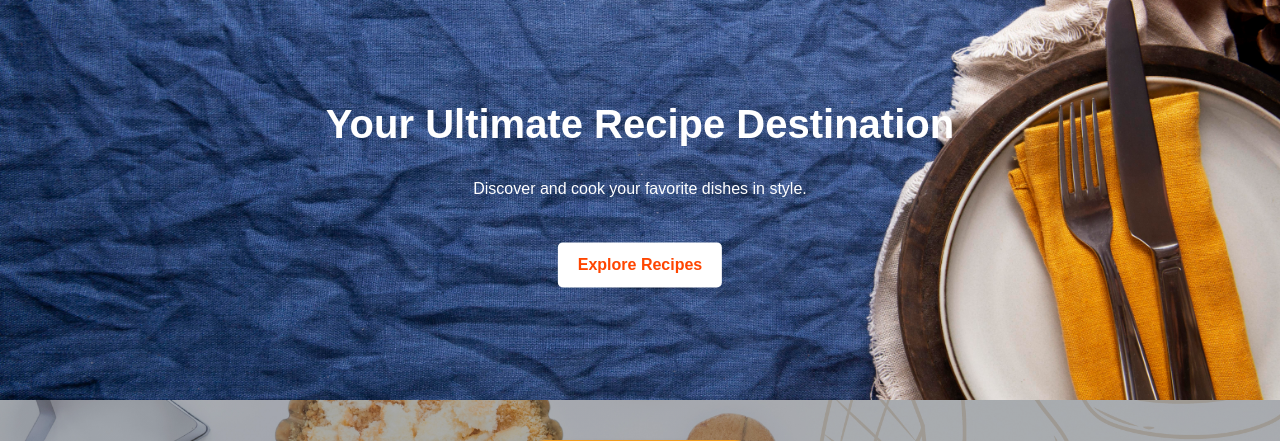
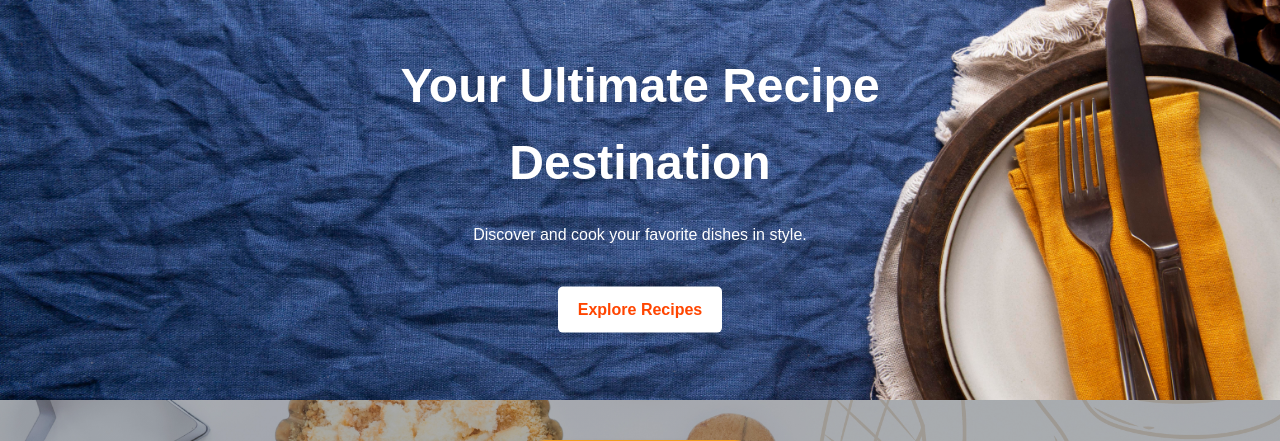
Before and after one commit to Rida3535/RecipeBlog, a Flask app: page / in a window 1280 px wide. Shown: the part 99-540 px from the top of the page. Run offline with Flask 3, Linux system fonts and the light colour scheme; some web fonts are replaced.

Commit message:
Update styles.css

```diff
--- a/FinalFolder/static/css/styles.css
+++ b/FinalFolder/static/css/styles.css
@@ -207,7 +207,7 @@ header nav a:hover {
 }
 
 .hero-content h2 {
-    font-size: 2.5em;
+    font-size: 3em;
     padding: 0;
 }
 
```
